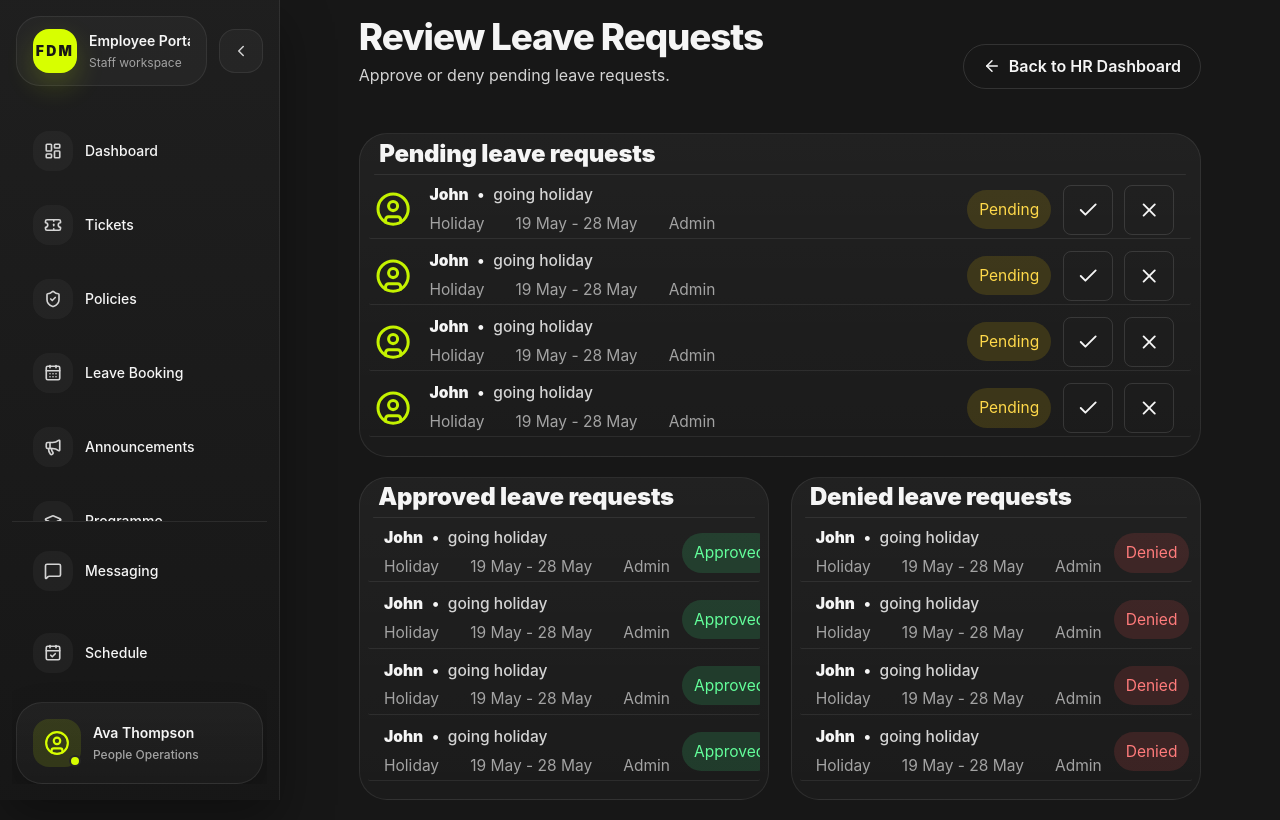
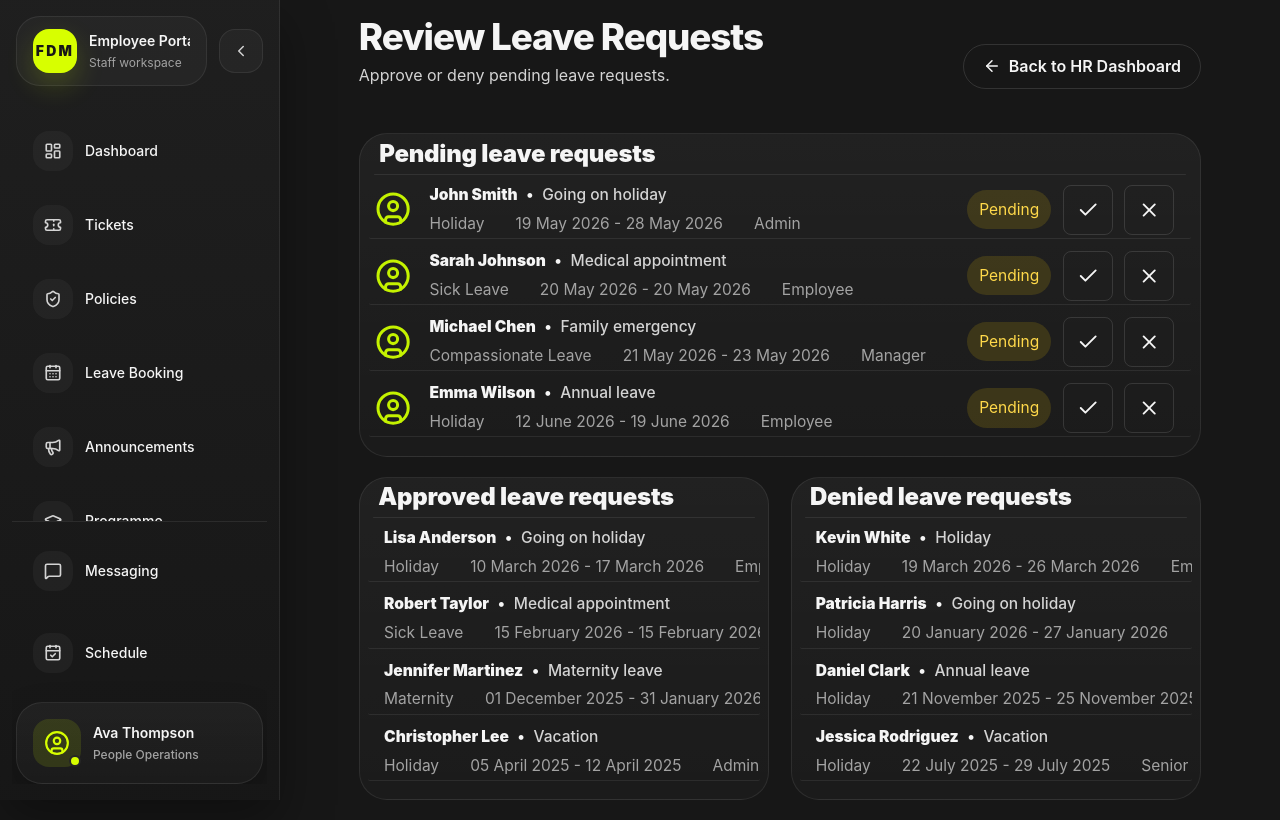
Before and after one commit to FowzanRaja/employee-portal, a React (Vite) app in the folder frontend/: page /hr/leave in a window 1280 px wide. Built offline with nearby package versions, Linux system fonts and the light colour scheme.

Commit message:
populated leave requests with entries

```diff
--- a/frontend/src/components/HR/HRLeave.jsx
+++ b/frontend/src/components/HR/HRLeave.jsx
@@ -1,9 +1,39 @@
-import {Check, X, CircleUser, ArrowLeft} from 'lucide-react';
+import {ArrowLeft} from 'lucide-react';
 import { Link } from 'react-router-dom';
+import { useState } from 'react';
 import LeaveRequest from './LeaveRequest';
-import pfp from '../../assets/pfp images/pfp3.jpg';
 
 export default function HRLeave() {
+    const [pending, setPending] = useState([
+        { name: 'John Smith', reason: 'Going on holiday', leaveType: 'Holiday', startDate: '19 May 2026', endDate: '28 May 2026', employeeType: 'Admin', status: 'pending' },
+        { name: 'Sarah Johnson', reason: 'Medical appointment', leaveType: 'Sick Leave', startDate: '20 May 2026', endDate: '20 May 2026', employeeType: 'Employee', status: 'pending' },
+        { name: 'Michael Chen', reason: 'Family emergency', leaveType: 'Compassionate Leave', startDate: '21 May 2026', endDate: '23 May 2026', employeeType: 'Manager', status: 'pending' },
+        { name: 'Emma Wilson', reason: 'Annual leave', leaveType: 'Holiday', startDate: '12 June 2026', endDate: '19 June 2026', employeeType: 'Employee', status: 'pending' },
+        { name: 'David Brown', reason: 'Training course', leaveType: 'Professional Development', startDate: '02 May 2026', endDate: '05 May 2026', employeeType: 'Senior Admin', status: 'pending' },
+    ]);
+
+    const [approved, setApproved] = useState([
+        { name: 'Lisa Anderson', reason: 'Going on holiday', leaveType: 'Holiday', startDate: '10 March 2026', endDate: '17 March 2026', employeeType: 'Employee', status: 'approved' },
+        { name: 'Robert Taylor', reason: 'Medical appointment', leaveType: 'Sick Leave', startDate: '15 February 2026', endDate: '15 February 2026', employeeType: 'Manager', status: 'approved' },
+        { name: 'Jennifer Martinez', reason: 'Maternity leave', leaveType: 'Maternity', startDate: '01 December 2025', endDate: '31 January 2026', employeeType: 'Employee', status: 'approved' },
+        { name: 'Christopher Lee', reason: 'Vacation', leaveType: 'Holiday', startDate: '05 April 2025', endDate: '12 April 2025', employeeType: 'Admin', status: 'approved' },
+        { name: 'Amanda Garcia', reason: 'Personal leave', leaveType: 'Personal', startDate: '18 March 2026', endDate: '18 March 2026', employeeType: 'Employee', status: 'approved' },
+        { name: 'Thomas Wilson', reason: 'Sabbatical', leaveType: 'Sabbatical', startDate: '10 August 2025', endDate: '31 August 2025', employeeType: 'Senior Admin', status: 'approved' },
+        { name: 'Rebecca Moore', reason: 'Conference attendance', leaveType: 'Professional Development', startDate: '15 June 2025', endDate: '17 June 2025', employeeType: 'Manager', status: 'approved' },
+        { name: 'James Taylor', reason: 'Wedding', leaveType: 'Personal', startDate: '12 September 2025', endDate: '14 September 2025', employeeType: 'Employee', status: 'approved' },
+    ]);
+
+    const [denied, setDenied] = useState([
+        { name: 'Kevin White', reason: 'Holiday', leaveType: 'Holiday', startDate: '19 March 2026', endDate: '26 March 2026', employeeType: 'Employee', status: 'denied' },
+        { name: 'Patricia Harris', reason: 'Going on holiday', leaveType: 'Holiday', startDate: '20 January 2026', endDate: '27 January 2026', employeeType: 'Admin', status: 'denied' },
+        { name: 'Daniel Clark', reason: 'Annual leave', leaveType: 'Holiday', startDate: '21 November 2025', endDate: '25 November 2025', employeeType: 'Employee', status: 'denied' },
+        { name: 'Jessica Rodriguez', reason: 'Vacation', leaveType: 'Holiday', startDate: '22 July 2025', endDate: '29 July 2025', employeeType: 'Senior Admin', status: 'denied' },
+        { name: 'Steven Robinson', reason: 'Personal leave', leaveType: 'Personal', startDate: '23 May 2025', endDate: '24 May 2025', employeeType: 'Manager', status: 'denied' },
+        { name: 'Maria Garcia', reason: 'Extended holiday', leaveType: 'Holiday', startDate: '01 April 2025', endDate: '15 April 2025', employeeType: 'Employee', status: 'denied' },
+        { name: 'William Brown', reason: 'Sabbatical request', leaveType: 'Sabbatical', startDate: '10 March 2025', endDate: '30 June 2025', employeeType: 'Admin', status: 'denied' },
+        { name: 'Victoria Lee', reason: 'Unpaid leave', leaveType: 'Personal', startDate: '05 February 2025', endDate: '12 February 2025', employeeType: 'Employee', status: 'denied' },
+    ]);
+
     return(
         <div className="flex flex-col items-center w-full max-h-screen gap-5">
             <div className="flex flex-row items-center justify-between w-9/10">
@@ -26,15 +56,18 @@ export default function HRLeave() {
                 <hr className="hr-line"/>
                 <div className="leave-requests-container">
 
-                    <LeaveRequest name="John" reason="going holiday" leaveType="Holiday" startDate="19 May" endDate="28 May" employeeType="Admin" status="pending"/>
-                    <LeaveRequest name="John" reason="going holiday" leaveType="Holiday" startDate="19 May" endDate="28 May" employeeType="Admin" status="pending"/>
-                    <LeaveRequest name="John" reason="going holiday" leaveType="Holiday" startDate="19 May" endDate="28 May" employeeType="Admin" status="pending"/>
-                    <LeaveRequest name="John" reason="going holiday" leaveType="Holiday" startDate="19 May" endDate="28 May" employeeType="Admin" status="pending"/>
-                    <LeaveRequest name="John" reason="going holiday" leaveType="Holiday" startDate="19 May" endDate="28 May" employeeType="Admin" status="pending"/>
-                    <LeaveRequest name="John" reason="going holiday" leaveType="Holiday" startDate="19 May" endDate="28 May" employeeType="Admin" status="pending"/>
-                    <LeaveRequest name="John" reason="going holiday" leaveType="Holiday" startDate="19 May" endDate="28 May" employeeType="Admin" status="pending"/>
-                    <LeaveRequest name="John" reason="going holiday" leaveType="Holiday" startDate="19 May" endDate="28 May" employeeType="Admin" status="pending"/>
-
+                    {pending.map((request, index) => (
+                        <LeaveRequest
+                            key={index}
+                            name={request.name}
+                            reason={request.reason}
+                            leaveType={request.leaveType}
+                            startDate={request.startDate}
+                            endDate={request.endDate}
+                            employeeType={request.employeeType}
+                            status={request.status}
+                        />
+                    ))}
 
                 </div>
             </div>
@@ -46,13 +79,18 @@ export default function HRLeave() {
                     <hr className="hr-line"/>
                     <div className="leave-requests-container">
 
-                        <LeaveRequest name="John" reason="going holiday" leaveType="Holiday" startDate="19 May" endDate="28 May" employeeType="Admin" status="approved"/>
-                        <LeaveRequest name="John" reason="going holiday" leaveType="Holiday" startDate="19 May" endDate="28 May" employeeType="Admin" status="approved"/>
-                        <LeaveRequest name="John" reason="going holiday" leaveType="Holiday" startDate="19 May" endDate="28 May" employeeType="Admin" status="approved"/>
-                        <LeaveRequest name="John" reason="going holiday" leaveType="Holiday" startDate="19 May" endDate="28 May" employeeType="Admin" status="approved"/>
-                        <LeaveRequest name="John" reason="going holiday" leaveType="Holiday" startDate="19 May" endDate="28 May" employeeType="Admin" status="approved"/>
-                        <LeaveRequest name="John" reason="going holiday" leaveType="Holiday" startDate="19 May" endDate="28 May" employeeType="Admin" status="approved"/>
-
+                        {approved.map((request, index) => (
+                            <LeaveRequest
+                                key={index}
+                                name={request.name}
+                                reason={request.reason}
+                                leaveType={request.leaveType}
+                                startDate={request.startDate}
+                                endDate={request.endDate}
+                                employeeType={request.employeeType}
+                                status={request.status}
+                            />
+                        ))}
 
                     </div>
                 </div>
@@ -62,13 +100,18 @@ export default function HRLeave() {
                     <hr className="hr-line"/>
                     <div className="leave-requests-container">
 
-                        <LeaveRequest name="John" reason="going holiday" leaveType="Holiday" startDate="19 May" endDate="28 May" employeeType="Admin" status="denied"/>
-                        <LeaveRequest name="John" reason="going holiday" leaveType="Holiday" startDate="19 May" endDate="28 May" employeeType="Admin" status="denied"/>
-                        <LeaveRequest name="John" reason="going holiday" leaveType="Holiday" startDate="19 May" endDate="28 May" employeeType="Admin" status="denied"/>
-                        <LeaveRequest name="John" reason="going holiday" leaveType="Holiday" startDate="19 May" endDate="28 May" employeeType="Admin" status="denied"/>
-                        <LeaveRequest name="John" reason="going holiday" leaveType="Holiday" startDate="19 May" endDate="28 May" employeeType="Admin" status="denied"/>
-                        <LeaveRequest name="John" reason="going holiday" leaveType="Holiday" startDate="19 May" endDate="28 May" employeeType="Admin" status="denied"/>
-
+                        {denied.map((request, index) => (
+                            <LeaveRequest
+                                key={index}
+                                name={request.name}
+                                reason={request.reason}
+                                leaveType={request.leaveType}
+                                startDate={request.startDate}
+                                endDate={request.endDate}
+                                employeeType={request.employeeType}
+                                status={request.status}
+                            />
+                        ))}
 
                     </div>
                 </div>
```
